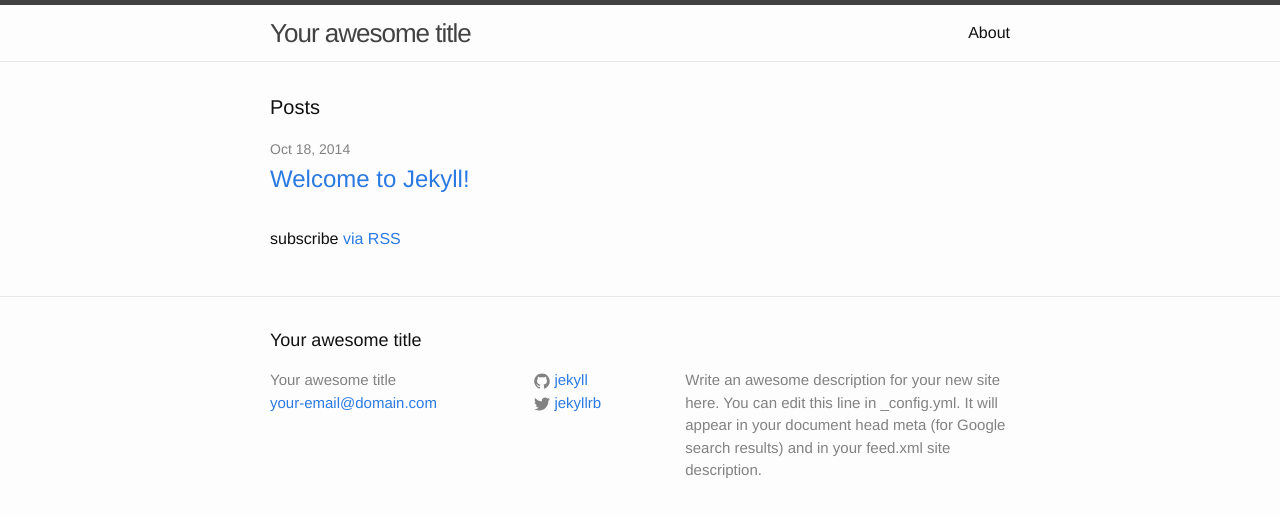
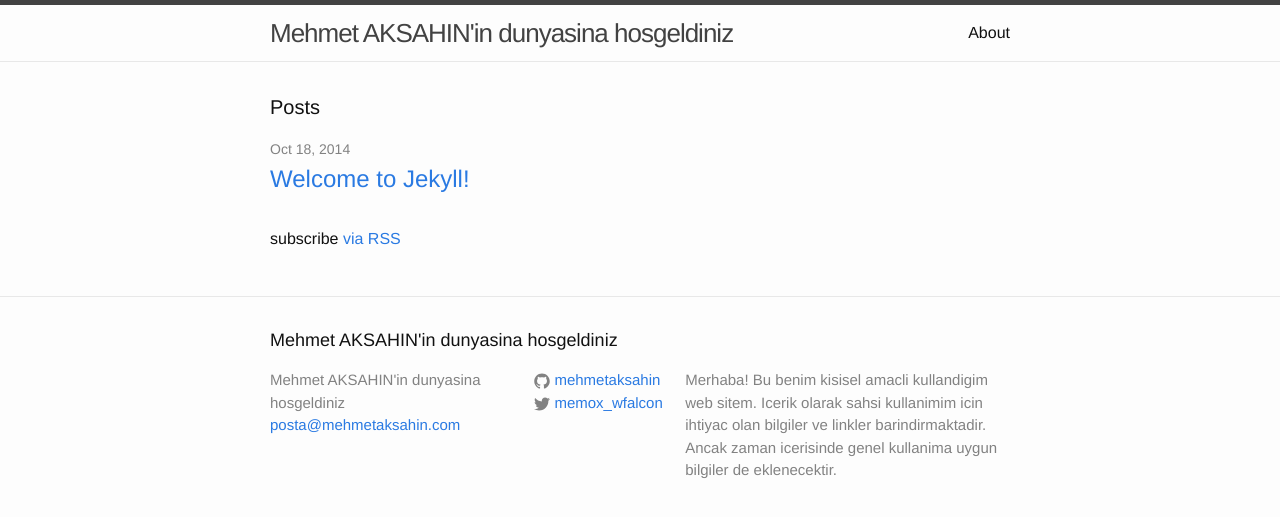
Before and after one commit to mehmetaksahin/MehmetAksahinWebSite, a Jekyll site: the page built from index.html, in a window 1280 px wide. Shown: the top 517 px of the page. Built offline with Jekyll 4.4.1, drawn with Linux system fonts in a browser that asks for light colours.

Commit message:
auto commit via MemoxBashCommit

```diff
--- a/_config.yml
+++ b/_config.yml
@@ -1,15 +1,20 @@
 # Site settings
-title: Your awesome title
-email: your-email@domain.com
-description: > # this means to ignore newlines until "baseurl:"
-  Write an awesome description for your new site here. You can edit this
-  line in _config.yml. It will appear in your document head meta (for
-  Google search results) and in your feed.xml site description.
-baseurl: "/example" # the subpath of your site, e.g. /blog/
-url: "http://jekyll.github.io" # the base hostname & protocol for your site
-twitter_username: jekyllrb
-github_username:  jekyll
+title: Mehmet AKSAHIN'in dunyasina hosgeldiniz
+email: posta@mehmetaksahin.com
+description: >- # this means to ignore newlines until "baseurl:"
+  Merhaba! Bu benim kisisel amacli kullandigim web sitem.
+  Icerik olarak sahsi kullanimim icin ihtiyac olan bilgiler
+  ve linkler barindirmaktadir. Ancak zaman icerisinde genel
+  kullanima uygun bilgiler de eklenecektir.
+baseurl: "/StaticWebsite" # the subpath of your site, e.g. /blog/
+url: "https://mehmetaksahin.github.io/StaticWebsite/" # the base hostname & protocol for your site
+twitter_username: memox_wfalcon
+github_username:  mehmetaksahin
 
 # Build settings
 markdown: kramdown
 permalink: /:year/:title:output_ext
+# theme: minima
+# #theme: jekyll-theme-cayman
+# plugins:
+#   - jekyll-feed
```
